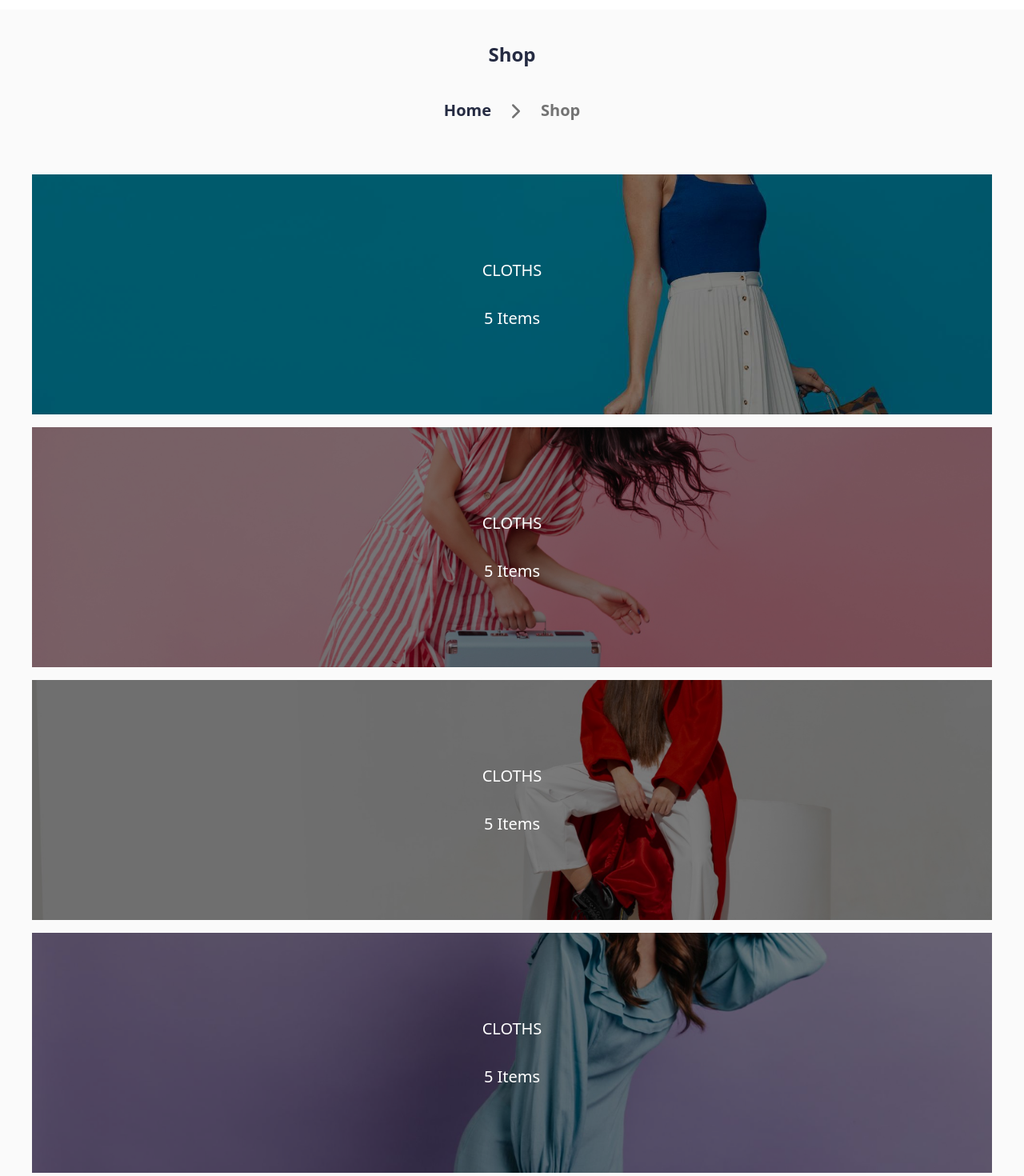
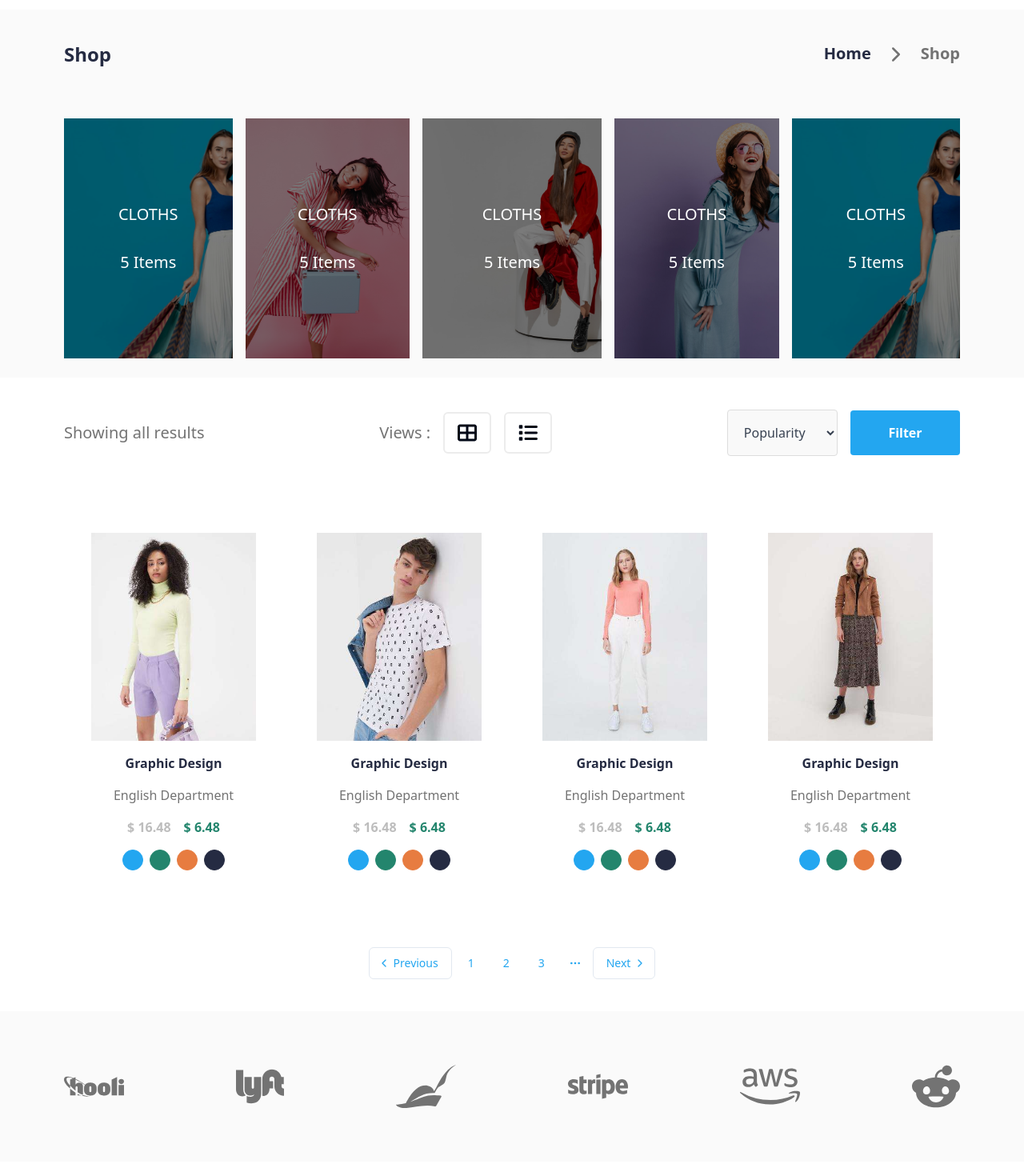
Before and after one commit to oztrkmrt/E-Commerce, a React (Vite) app: page /shop in a window 1280 px wide. Shown: the part 140-1610 px from the top of the page at 80% size. Built offline with nearby package versions, Linux system fonts and the light colour scheme.

Commit message:
T3: Shop Page done

```diff
--- a/src/components/Shop/ShopCards.jsx
+++ b/src/components/Shop/ShopCards.jsx
@@ -11,7 +11,7 @@ const ShopCards = () => {
     ];
 
     return (
-        <div className="flex flex-col gap-4 py-6 px-10 bg-[#FAFAFA]">
+        <div className="flex flex-col gap-4 py-6 px-10 bg-[#FAFAFA] md:flex-row md:px-20">
             {images.map((image, index) => (
                 <div key={index} className="relative">
                     <img
--- a/src/components/Shop/ShopClients.jsx
+++ b/src/components/Shop/ShopClients.jsx
@@ -4,7 +4,7 @@ import { FontAwesomeIcon } from "@fortawesome/react-fontawesome";
 const ShopClients = () => {
     return (
         <div className="bg-[#FAFAFA] py-16">
-            <div className="flex flex-col gap-6">
+            <div className="flex flex-col gap-6 md:flex-row md:justify-between md:px-20">
                 <FontAwesomeIcon icon={faHooli} className="text-6xl text-[#737373]" />
                 <FontAwesomeIcon icon={faLyft} className="text-6xl text-[#737373]" />
                 <FontAwesomeIcon icon={faPiedPiperHat} className="text-6xl text-[#737373]" />
--- a/src/components/Shop/ShopFilter.jsx
+++ b/src/components/Shop/ShopFilter.jsx
@@ -4,7 +4,7 @@ import { FontAwesomeIcon } from "@fortawesome/react-fontawesome";
 const ShopFilter = () => {
     return (
         <div>
-            <div className="p-10 flex flex-col items-center gap-8">
+            <div className="p-10 flex flex-col items-center gap-8 md:flex-row md:justify-between md:px-20">
                 <p className="text-[#737373] text-xl font-medium">Showing all results</p>
                 <div className="flex items-center gap-4">
                     <p className="text-[#737373] text-xl font-medium">Views :</p>
--- a/src/components/Shop/ShopTitle.jsx
+++ b/src/components/Shop/ShopTitle.jsx
@@ -3,7 +3,7 @@ import { ChevronRight } from "lucide-react";
 
 const ShopTitle = () => {
     return (
-        <div className="bg-[#FAFAFA] flex flex-col items-center p-10 gap-10 font-bold">
+        <div className="bg-[#FAFAFA] flex flex-col items-center p-10 gap-10 font-bold md:flex-row md:justify-between md:px-20">
             <h3 className="text-[#252B42] text-2xl">Shop</h3>
             <div className="flex gap-4">
                 <h4 className="text-[#252B42] text-xl">Home</h4>
```
